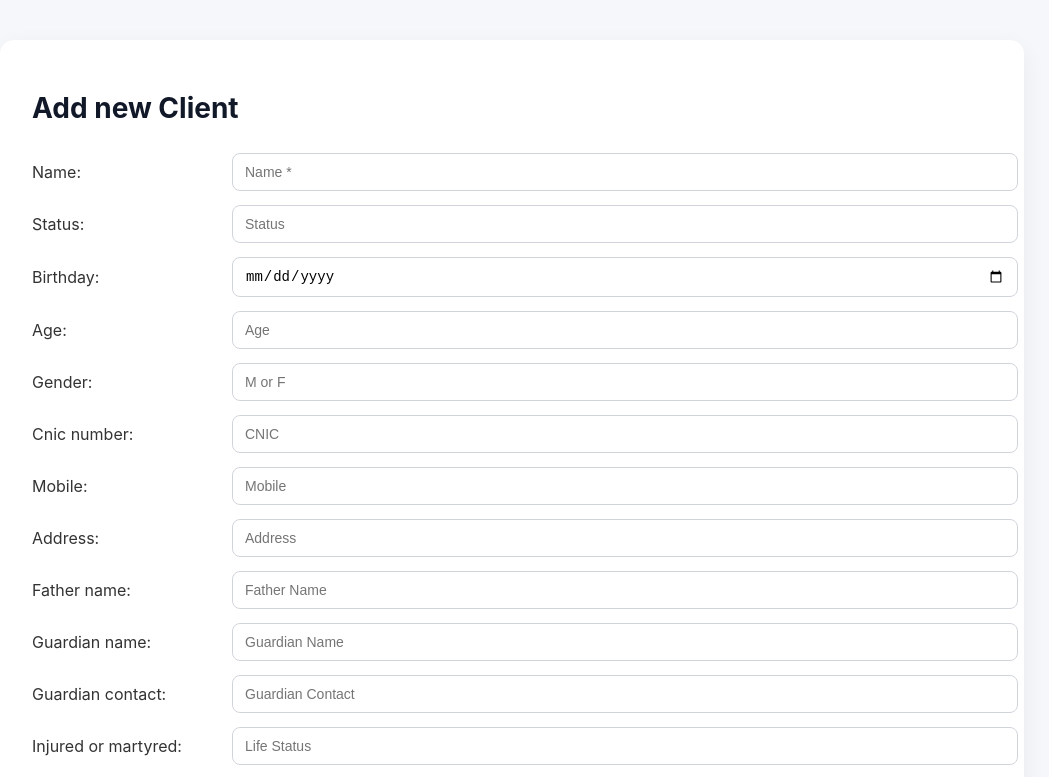
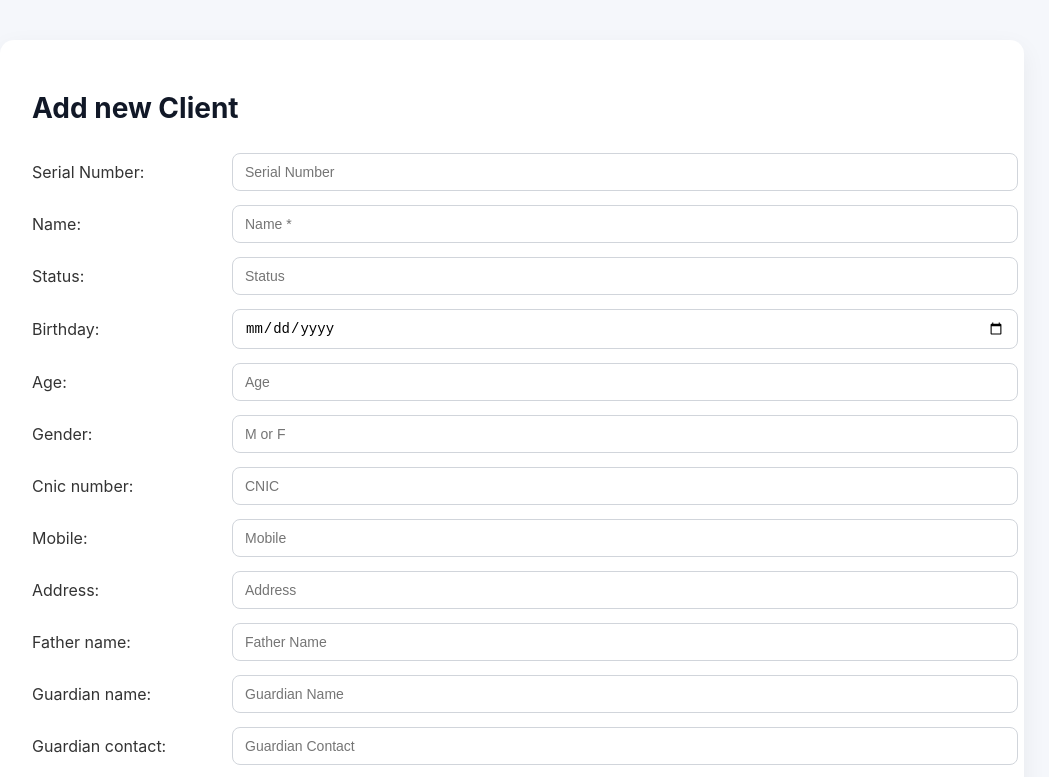
Before and after one commit to rosiesong-dev/GRP.PTSD, a React (Vite) app: page /add-client in a window 1280 px wide. Shown: the top 777 px of the page, without its empty margins (128-1177 px from the left). Built offline with nearby package versions, Linux system fonts and the light colour scheme; no server answers; sample sign-in values are in the browser's storage.

Commit message:
Add serial number

```diff
--- a/src/AddClient.tsx
+++ b/src/AddClient.tsx
@@ -8,6 +8,7 @@ export default function AddClient() {
   const [loading, setLoading] = useState(false);
 
   const [form, setForm] = useState({
+    serial_num: "",
     name: "",
     status: "",
     birth_date: "",
@@ -60,6 +61,7 @@ export default function AddClient() {
     const family_id = form.family_id ? Number(form.family_id) : null;
 
     const { error } = await supabase.from("clients").insert({
+      serial_num: form.serial_num || null,
       name: form.name.trim(),
       status: form.status || null,
       birth_date: form.birth_date || null,
@@ -111,6 +113,7 @@ export default function AddClient() {
       <h1 className="title">Add new Client</h1>
 
       <div className="form-grid">
+        Serial Number: <input className="input" name="serial_num" value={form.serial_num} placeholder="Serial Number" onChange={handleChange} />
         Name: <input className="input" name="name" value={form.name} placeholder="Name *" onChange={handleChange} />
         Status: <input className="input" name="status" value={form.status} placeholder="Status" onChange={handleChange} />
         Birthday: <input className="input" type="date" name="birth_date" value={form.birth_date} onChange={handleChange} />
--- a/src/ClientDetail.tsx
+++ b/src/ClientDetail.tsx
@@ -6,6 +6,7 @@ import "./ClientDetail.css";
 
 type Client = {
   id: number;
+  serial_num: string | null;
   name: string | null;
   status: string | null;
   birth_date: string | null;
@@ -43,6 +44,7 @@ type Client = {
 
 // ✅ guest에게 숨길 민감한 필드 목록
 const GUEST_HIDDEN_FIELDS: (keyof Client)[] = [
+  "serial_num",
   "name",
   "cnic_number",
   "mobile",
@@ -63,6 +65,7 @@ const sections: {
     {
       title: "Basic Information",
       fields: [
+        { key: "serial_num", label: "Serial Number" },
         { key: "name", label: "Name" },
         { key: "profile_image", label: "Profile (사진)" },
         { key: "status", label: "Status" },
```
